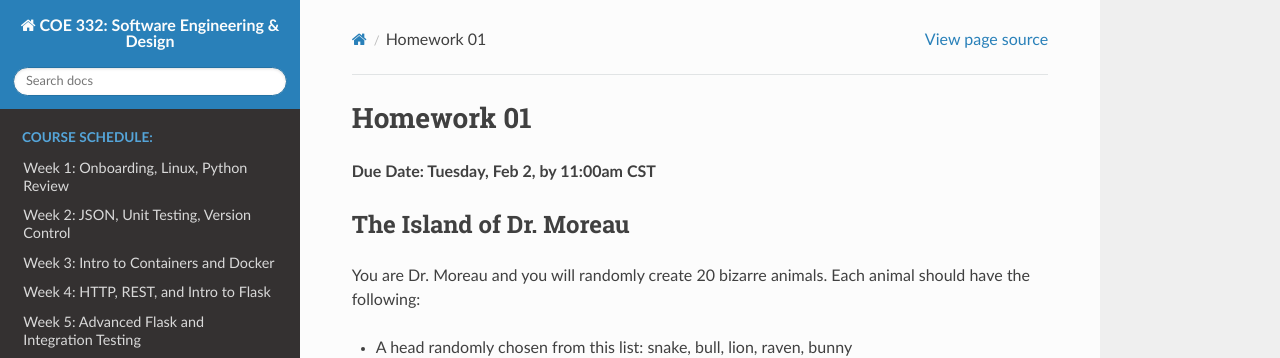
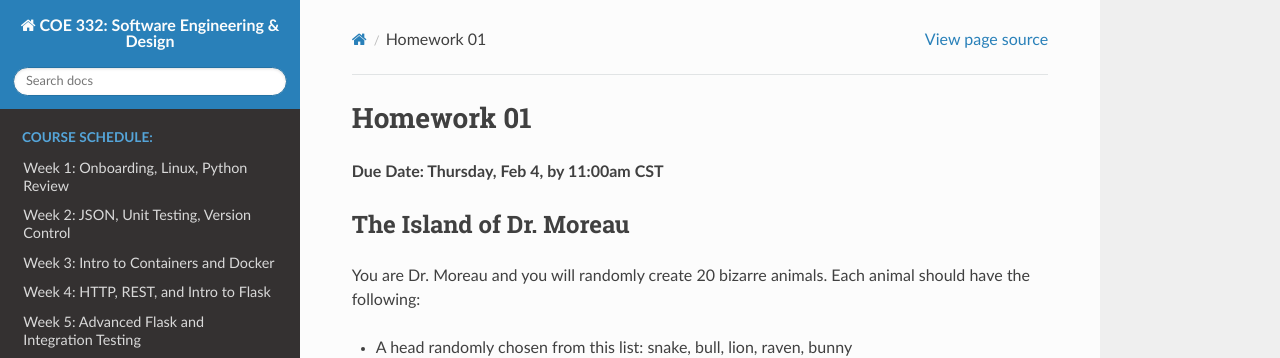
Before and after one commit to TACC/coe-332-sp21, a Sphinx documentation site: the page built from docs/homework/homework01.rst, in a window 1280 px wide and 900 px high. Shown: the top 358 px of the window. Built offline with Sphinx 7.4.7 and the Read the Docs theme 2.0.0, drawn with Linux system fonts in a browser that asks for light colours.

Commit message:
updating the due date for homework01

```diff
--- a/docs/homework/homework01.rst
+++ b/docs/homework/homework01.rst
@@ -1,7 +1,7 @@
 Homework 01
 ===========
 
-**Due Date: Tuesday, Feb 2, by 11:00am CST**
+**Due Date: Thursday, Feb 4, by 11:00am CST**
 
 The Island of Dr. Moreau
 ------------------------
```
